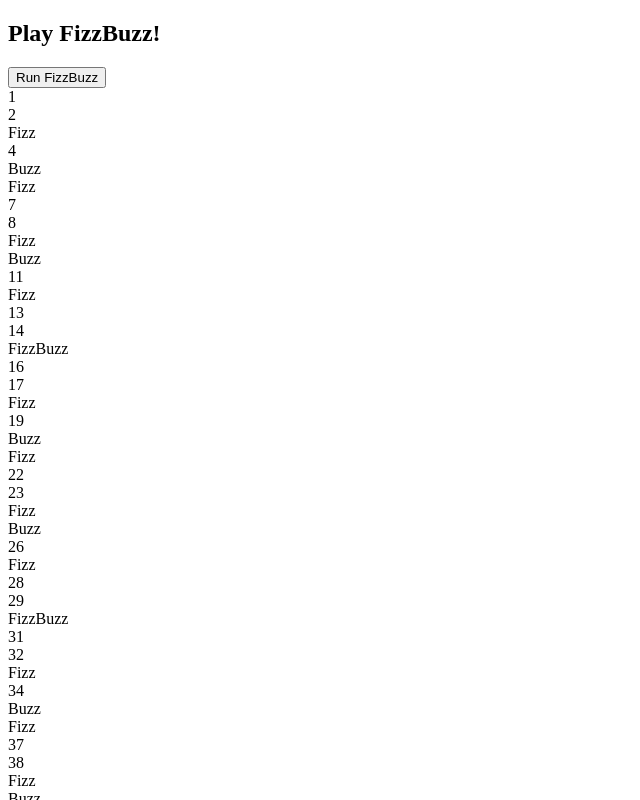
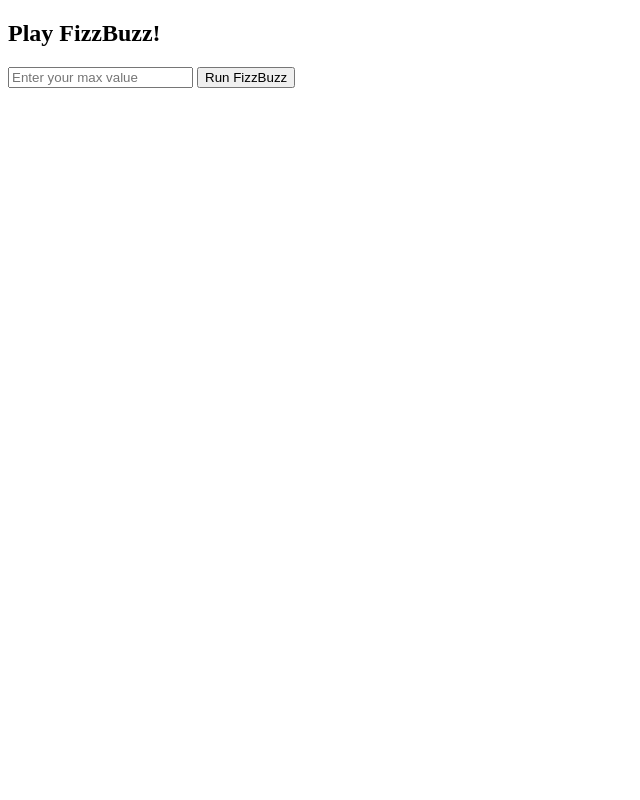
Before and after one commit to zspector/fizzbuzz, a plain HTML site: page index.html in a window 1280 px wide. Both pictures are taken after a click on the input "Run FizzBuzz". Shown: the top 800 px of the page, without its empty margins (0-640 px from the left). Drawn offline with nearby package versions, Linux system fonts and the light colour scheme.

Commit message:
Refactor FizzBuzz to have max number input
Game will now run up to the number input in the text field

```diff
--- a/app.js
+++ b/app.js
@@ -1,5 +1,5 @@
 $(document).ready(function() {
-	$('input').click(function() {
+	$('#button').click(function() {
 		fizzBuzz();
 	});
 });
@@ -9,7 +9,8 @@ function addIt(i) {
 }
 
 function fizzBuzz() {
-	for (i = 1; i < 101; i++) {
+	var max = +$('#text').val();
+	for (i = 1; i <= max; i++) {
 		if (i%3 === 0 && i%5 === 0) {
 			addIt("FizzBuzz");
 		} else if (i%3 === 0) {
--- a/index.html
+++ b/index.html
@@ -8,7 +8,8 @@
 </head>
 <body>
 	<h2>Play FizzBuzz!</h2>
-	<input type="submit" name="run" value="Run FizzBuzz">
+	<input type="text" name="run" id="text" placeholder="Enter your max value">
+	<input type="submit" name="run" id="button" value="Run FizzBuzz">
 	<div class="main"></div>
 </body>
 </html>
```
